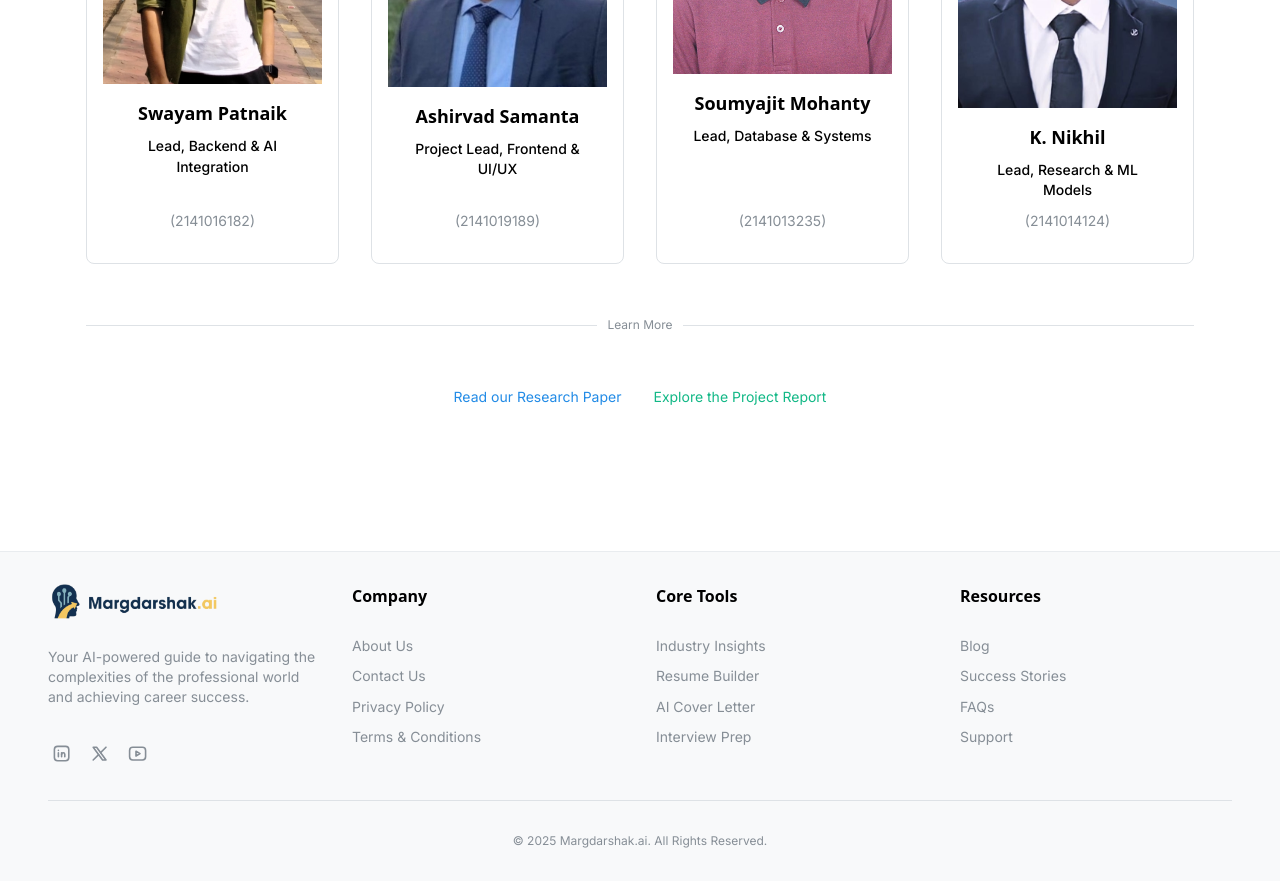
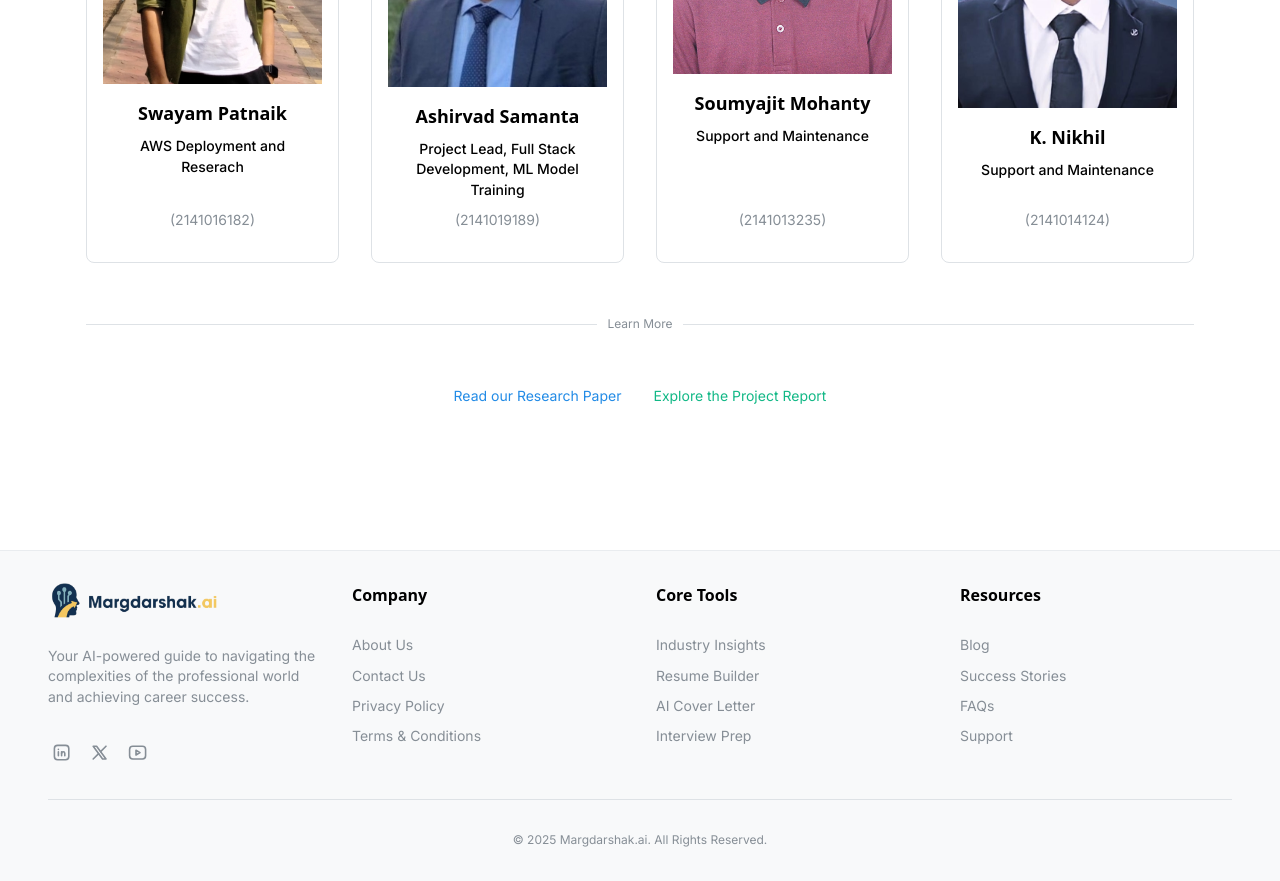
Before and after one commit to ashirvad47/margdarshak.ai, a Next.js app: page /about-us in a window 1280 px wide. Shown: the part 1620-2501 px from the top of the page. Built offline with nearby package versions, Linux system fonts and the light colour scheme; no server answers.

Commit message:
Update page.jsx

```diff
--- a/app/(main)/about-us/page.jsx
+++ b/app/(main)/about-us/page.jsx
@@ -4,10 +4,10 @@ import { Container, Title, Text, Stack, SimpleGrid, Card, Image, Group, Paper, C
 import Link from 'next/link';
 
 const teamMembers = [
-  { name: 'Swayam Patnaik', reg: '2141016182', image: '/swayam.jpg', contribution: 'Lead, Backend & AI Integration' },
-  { name: 'Ashirvad Samanta', reg: '2141019189', image: '/ashirvad.jpg', contribution: 'Project Lead, Frontend & UI/UX' },
-  { name: 'Soumyajit Mohanty', reg: '2141013235', image: '/soumya.jpg', contribution: 'Lead, Database & Systems' },
-  { name: 'K. Nikhil', reg: '2141014124', image: '/nikhil.jpg', contribution: 'Lead, Research & ML Models' },
+  { name: 'Swayam Patnaik', reg: '2141016182', image: '/swayam.jpg', contribution: 'AWS Deployment and Reserach' },
+  { name: 'Ashirvad Samanta', reg: '2141019189', image: '/ashirvad.jpg', contribution: 'Project Lead, Full Stack Development, ML Model Training' },
+  { name: 'Soumyajit Mohanty', reg: '2141013235', image: '/soumya.jpg', contribution: 'Support and Maintenance' },
+  { name: 'K. Nikhil', reg: '2141014124', image: '/nikhil.jpg', contribution: 'Support and Maintenance' },
 ];
 
 const TeamMemberCard = ({ member }) => (
```
